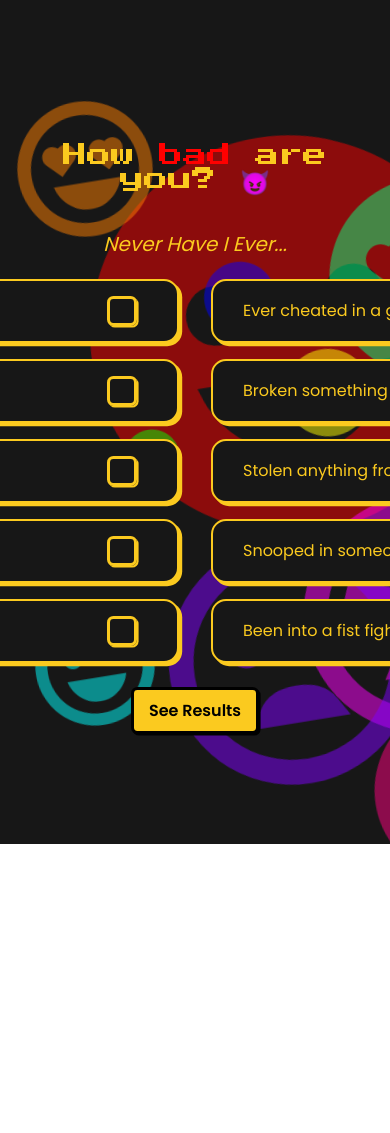
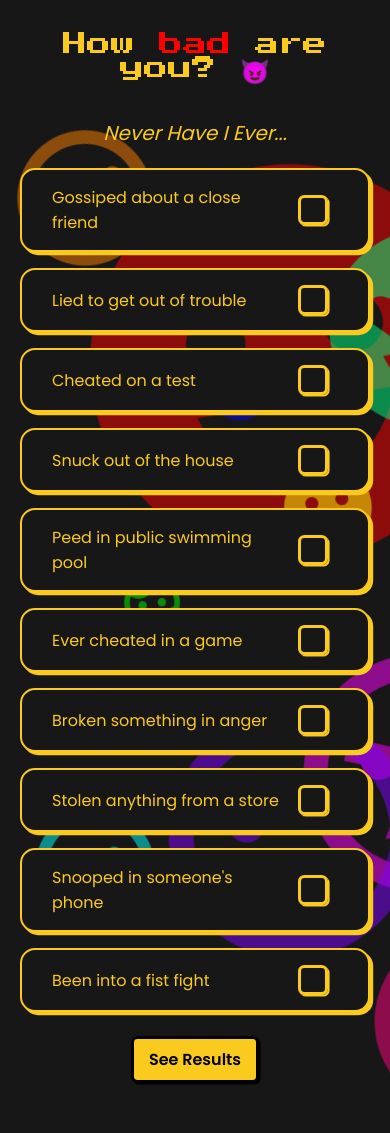
Before and after one commit to RheaP911/HaveYouEver, a plain HTML site: page index.html in a window 390 px wide. Before the commit the page ends 844 px from the top, so only its background shows below. Drawn offline with nearby package versions, Linux system fonts and the light colour scheme.

Commit message:
Responsive

```diff
--- a/styles.css
+++ b/styles.css
@@ -188,7 +188,7 @@
 }
 
 .container {
-    min-width: 500px;
+    width: 500px;
     padding: 5px 40px 5px 30px;
     border: 2px solid #fbca1f;
     border-radius: 15px;
@@ -277,9 +277,6 @@ input:checked ~ span::after {
     opacity: 1;
 }
 
-input:checked ~ .container {
-    background: #960018;
-}
 
 .btn-result {
     background: #fbca1f;
@@ -303,6 +300,22 @@ input:checked ~ .container {
 .btn-result:active {
     transform: translate(0.05em, 0.05em);
     box-shadow: 0.05em 0.05em;
+}
+
+@media (max-width: 600px) {
+    .content {
+        height: auto;
+        padding-bottom: 50px;
+    }
+
+    .container-wrapper {
+        grid-template-columns: 1fr;
+        gap: 0;
+    }
+
+    .container {
+        width: 350px;
+    }
 }
 
 /* ---------------------POPUP----------------- */
```
